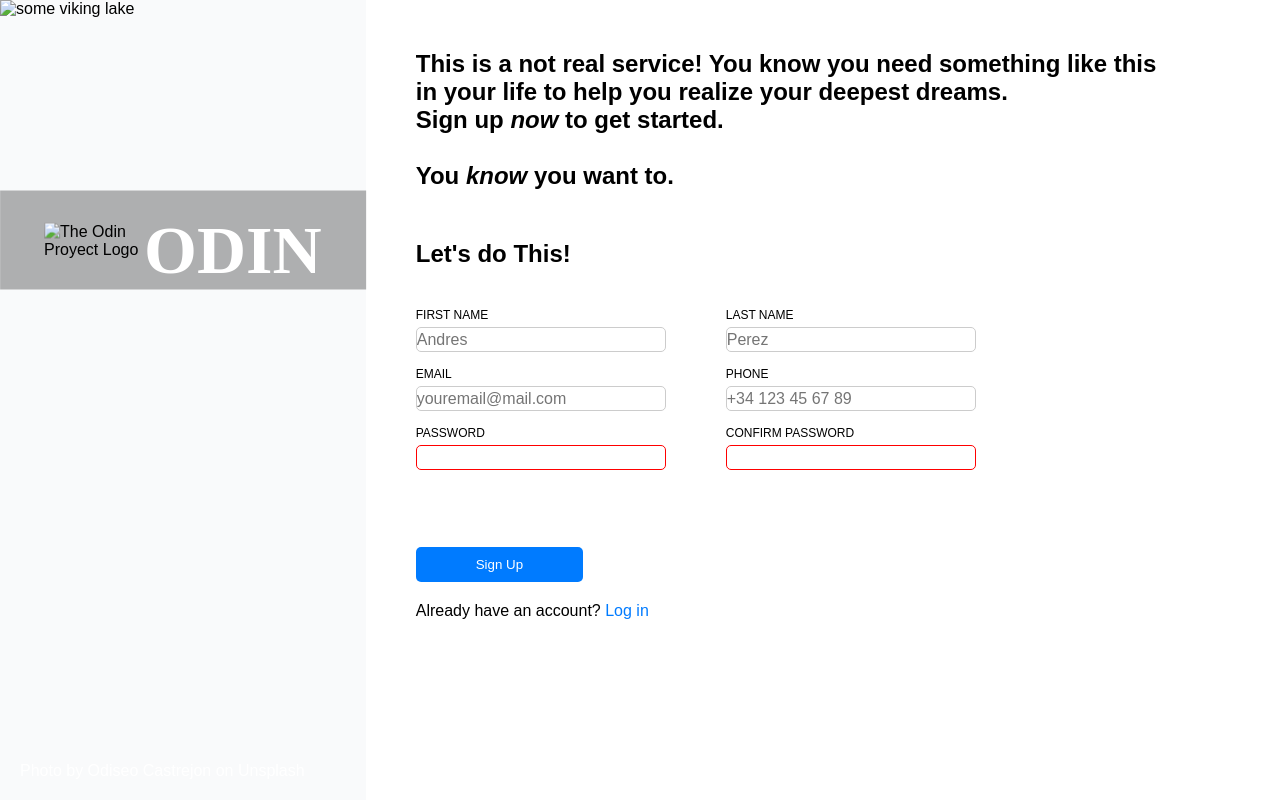
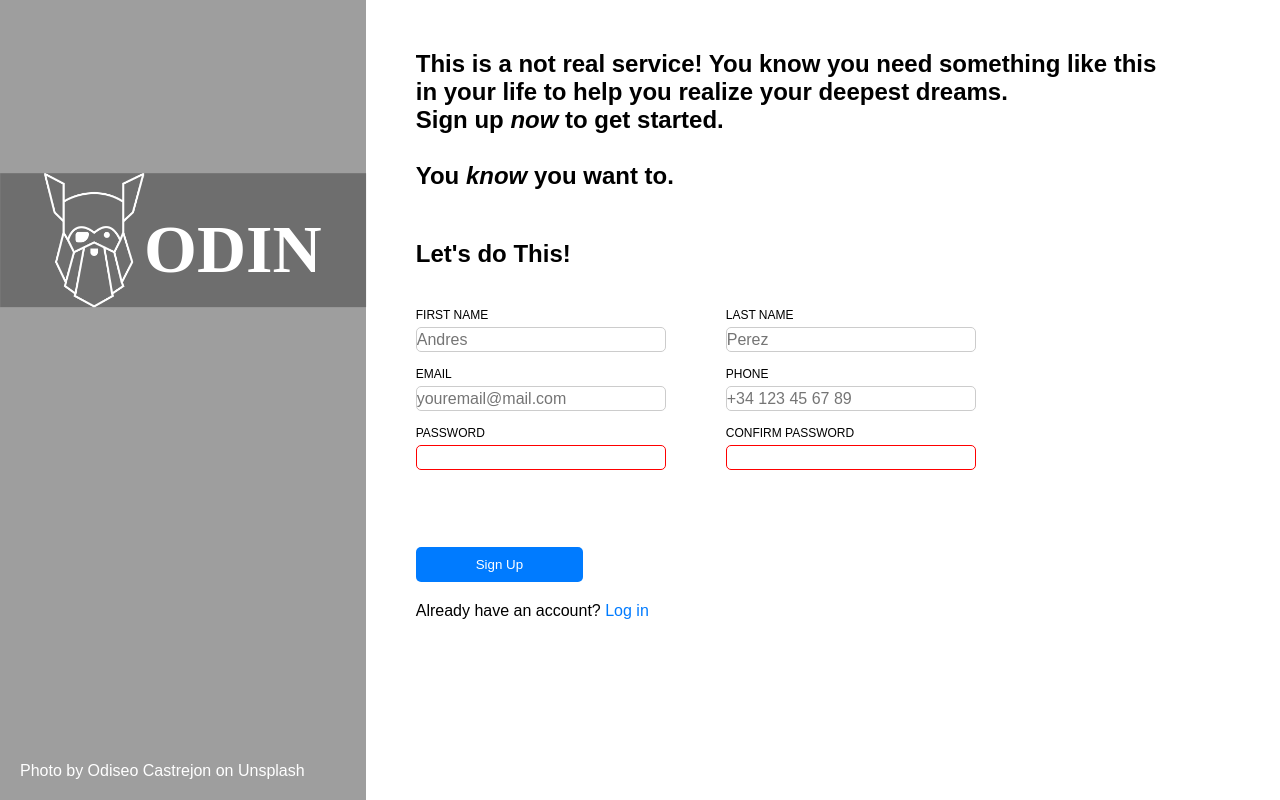
Before and after one commit to AndresDev28/my-first-form-TOP, a plain HTML site: page index.html in a window 1280 px wide. Drawn offline with Linux system fonts and the light colour scheme; the site is published under a folder, as on GitHub Pages, so addresses that start at the root find nothing.

Commit message:
adding changins on images

```diff
--- a/index.html
+++ b/index.html
@@ -9,9 +9,9 @@
 <body>
   <div class="container">
     <div class="image-container">
-      <img class="bg-image" src="/odin-lake.jpg" alt="some viking lake">
+      <img class="bg-image" src="odin-lake.jpg" alt="some viking lake">
       <div class="banner">
-        <img class="odin-img" src="/odin-lined.png" alt="The Odin Proyect Logo">
+        <img class="odin-img" src="odin-lined.png" alt="The Odin Proyect Logo">
         <h1 class="brand-text">ODIN</h1>
       </div>
       <div class="photo-collab">
--- a/styles.css
+++ b/styles.css
@@ -7,7 +7,7 @@
 
 body {
   display: flex;
-  background-color: #F9FAFB;
+  background-color: #FFF;
   font-family: poppins, sans-serif;
   max-height: 100vh;
 }
@@ -76,6 +76,7 @@ body {
 /* Right container styles */
 .right-container {
   width: 100%;
+  height: 100vh;
   background-color: #fff;
 }
 
```
Also changed, not shown: 1 other file.
